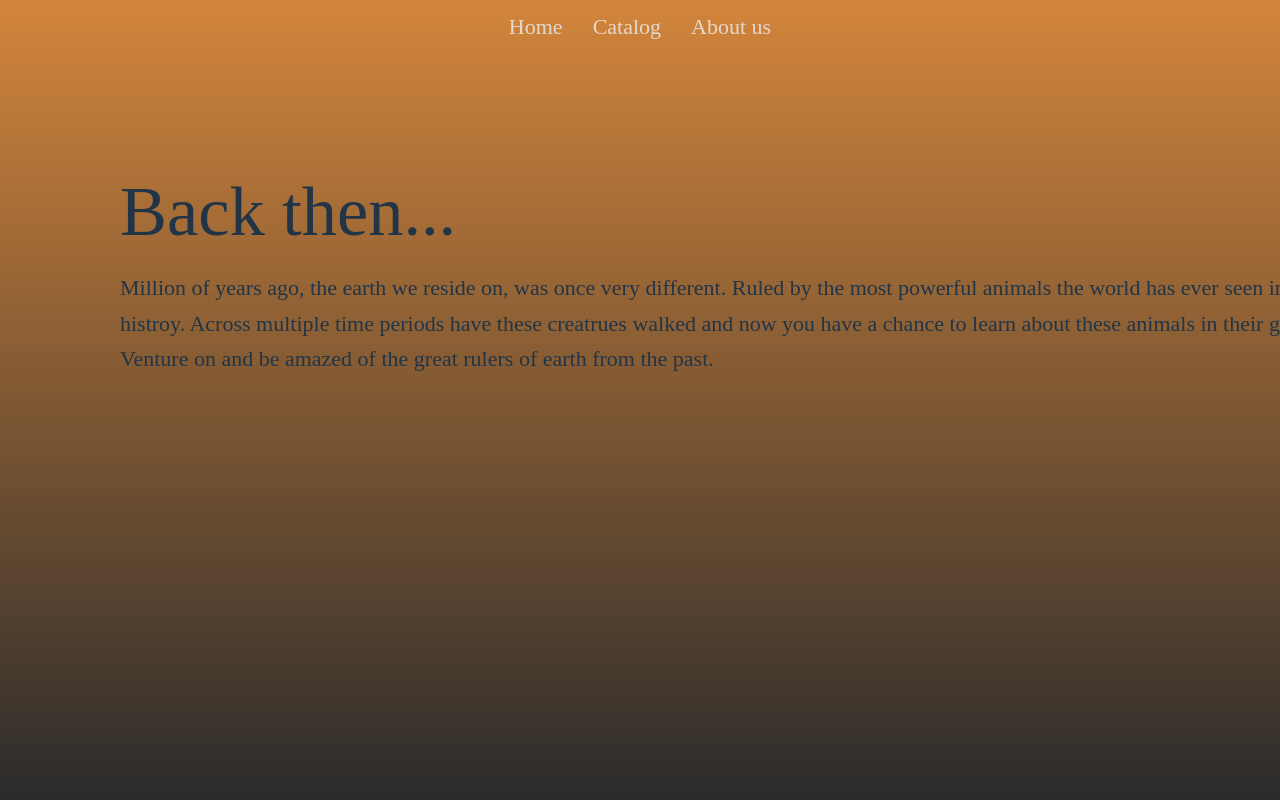
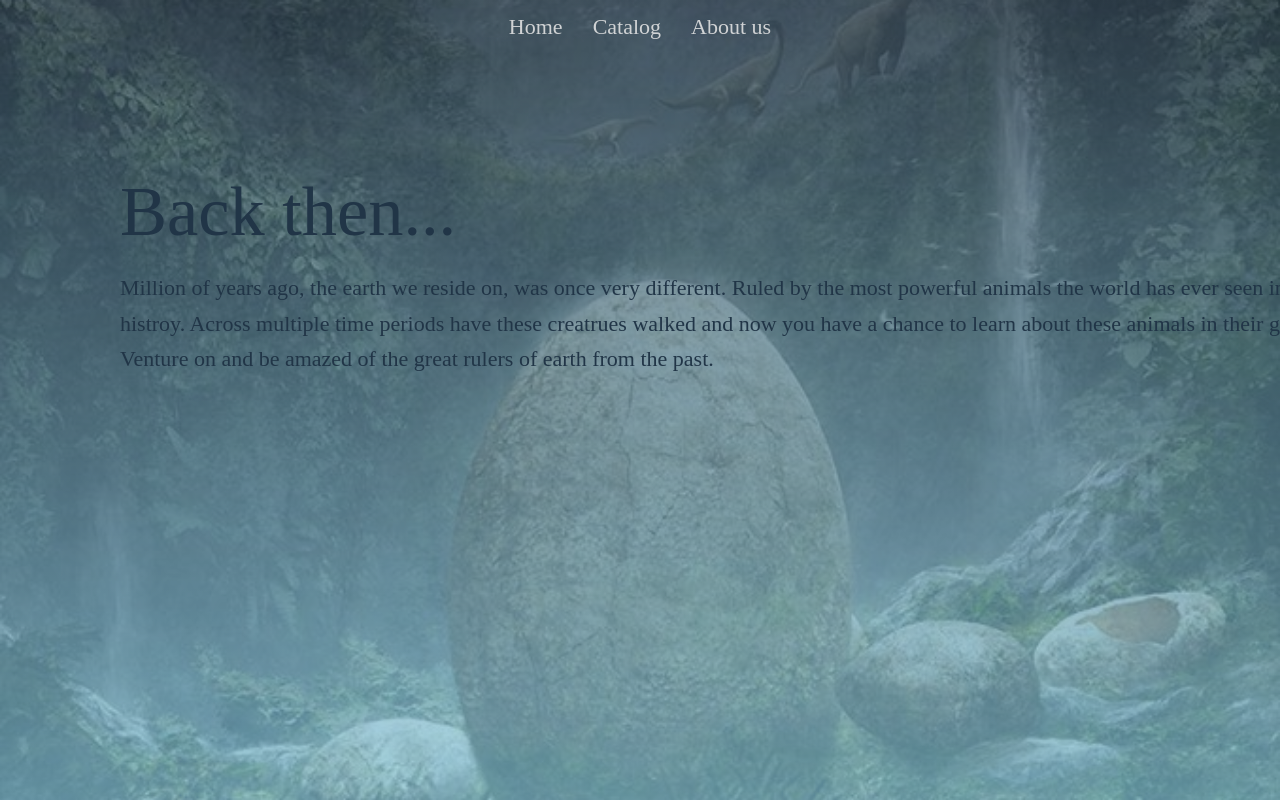
Before and after one commit to masonb03/dinotopia, a React (Vite) app: page / in a window 1280 px wide. Shown: the top 800 px of the page. Built offline with nearby package versions, Linux system fonts and the light colour scheme.

Commit message:
Added background and a about component/css

```diff
--- a/src/App.jsx
+++ b/src/App.jsx
@@ -2,16 +2,17 @@ import { Route, Routes } from "react-router-dom";
 import Navbar from "./components/NavBar";
 import Home from "./pages/Home";
 import Catalog from "./pages/Catalog";
-import SingleDino from "./pages/SingleDino";
+import DinoCard from "./pages/DinoCard";
 
 function App() {
   return (
     <div>
+      <img src="../src/assets/textures/BG.jpg" alt="Background" className="fixed top-0 left-0 w-full h-full object-cover -z-10 opacity-30"/>
       <Navbar/>
       <Routes>
         <Route path="/" element={<Home/>}/>
         <Route path='/catalog' element={<Catalog/>}/>
-        <Route path='/dino/:id' element={<SingleDino/>}/>
+        <Route path='/dino/:id' element={<DinoCard/>}/>
       </Routes>
     </div>
   )
--- a/src/index.css
+++ b/src/index.css
@@ -7,7 +7,7 @@
 
   color-scheme: light dark;
   color: rgba(230, 230, 230, 0.87);
-  background-image: linear-gradient(to bottom, rgb(211, 133, 59),  rgb(43, 43, 43));
+  background-image: linear-gradient(to bottom, #263A47,  #84C5DB);
 
   font-synthesis: none;
   text-rendering: optimizeLegibility;
```
Also changed, not shown: src/assets/textures/BG.jpg (added), src/components/SearchBar.jsx (deleted), src/pages/About.jsx (added), src/pages/DinoCard.jsx (renamed from src/pages/SingleDino.jsx), src/styles/About.css (added).
